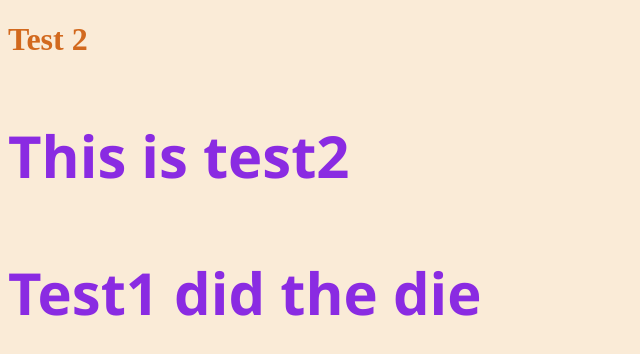
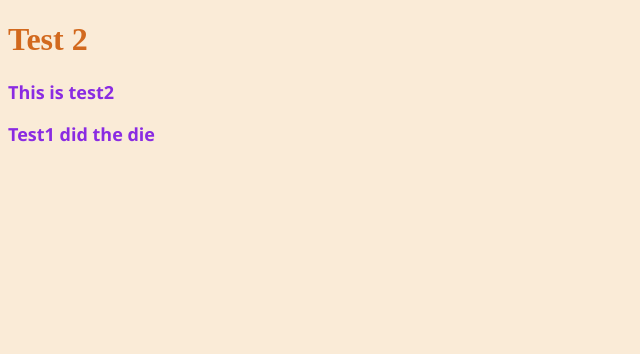
Before and after one commit to N-Pearce/test2, a plain HTML site: page index.html in a window 1280 px wide. Shown: the whole page, without its empty margins (0-640 px from the left). Drawn offline with Linux system fonts and the light colour scheme.

Commit message:
small text

```diff
--- a/app.css
+++ b/app.css
@@ -9,6 +9,6 @@ body {
 p {
     font-family:'Segoe UI', Tahoma, Geneva, Verdana, sans-serif;
     font-weight: bold;
-    font-size: 58px;
+    font-size: 18px;
     color:blueviolet;
 }
```
